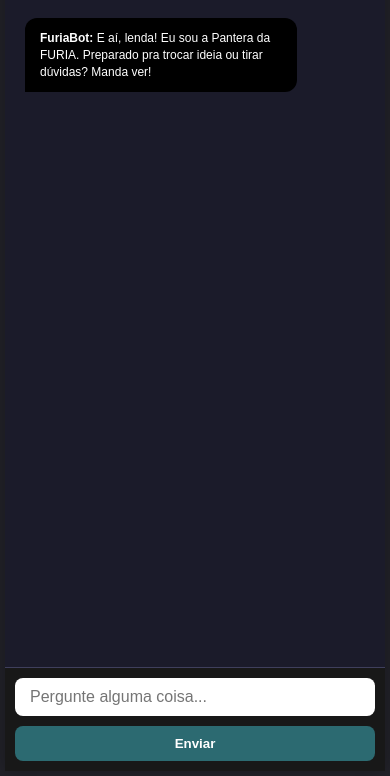
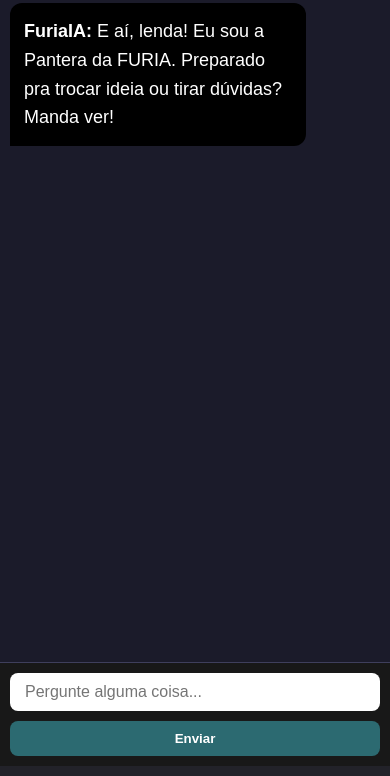
Before and after one commit to Lucasapn2/ChatFuria, a website: page ChatBotFuria/public/index.html in a window 390 px wide. Shown: the part 78-854 px from the top of the page. Drawn offline with nearby package versions, Linux system fonts and the light colour scheme.

Commit message:
ajuste CSS

```diff
--- a/ChatBotFuria/public/css/styles.css
+++ b/ChatBotFuria/public/css/styles.css
@@ -1,30 +1,27 @@
-
 * {
-  overflow-x: hidden;
   box-sizing: border-box;
   margin: 0;
   padding: 0;
 }
 
-body {
+html, body {
   font-family: "Segoe UI", Tahoma, Geneva, Verdana, sans-serif;
   background-color: #0b0b12e6;
   color: white;
   display: flex;
   justify-content: center;
+  align-items: center;
   width: 100%;
-  align-items: center;
-  min-height: 100vh;
-  padding: 40px; /* afasta o conteúdo do topo e das laterais no desktop */
+  height: 100%;
+  overflow: hidden; /* evita scroll global no body */
 }
 
 /* Container principal do chat */
 .chat-container {
   z-index: 999;
-
   width: 100%;
   max-width: 700px;
-  height: 90vh; /* menos que 100vh para não colar nas bordas */
+  height: 90vh;
   display: flex;
   flex-direction: column;
   background-color: #2e2e45;
@@ -42,7 +39,7 @@
   align-items: center;
   justify-content: center;
   gap: 10px;
-  color: #fff;
+  flex-shrink: 0;
 }
 
 .chat-header .logo {
@@ -66,7 +63,6 @@
 /* Caixa de mensagens */
 .chat-box {
   flex: 1;
-  min-height: 0;
   padding: 20px;
   overflow-y: auto;
   scroll-behavior: smooth;
@@ -74,29 +70,37 @@
   flex-direction: column;
   gap: 10px;
   background-color: #04040870;
+
+  /* ✅ este é o único lugar com scroll vertical */
 }
 
-/* Estilo das mensagens */
+/* Mensagens (user e bot) */
 .message {
   max-width: 80%;
   padding: 12px 15px;
   border-radius: 12px;
-  line-height: 1.4;
-  white-space: pre-wrap;
-  word-wrap: break-word;
+  font-size: 17px;
+  line-height: 1.6;
+
+  /* 🔑 sem scroll interno nas mensagens */
+  overflow: visible;
+  white-space: normal;
+  word-break: break-word;
+  overflow-wrap: break-word;
+  display: inline-block;
 }
 
 .user-message {
   align-self: flex-end;
   background-color: #ffffff;
-  color: black;
+  color: #000000;
   border-bottom-right-radius: 0;
 }
 
 .bot-message {
   align-self: flex-start;
   background-color: #000000;
-  color: #fff;
+  color: #ffffff;
   border-bottom-left-radius: 0;
 }
 
@@ -108,6 +112,7 @@
   border-top: 1px solid #3f3f5c;
   gap: 10px;
   flex-wrap: wrap;
+  flex-shrink: 0;
 }
 
 .input-area input {
@@ -136,22 +141,26 @@
   background-color: #009eb3;
 }
 
-/* 🔁 Responsividade para telas pequenas */
-@media (max-width: 600px ) and (min-width: 300px) {
-  body {
-    padding: 5px;
-  }
-
+/* Responsivo */
+@media (max-width: 600px) {
   .chat-container {
+    width: 100%;
     height: 100dvh;
     border-radius: 0;
-    width: 100%;
-
   }
 
   .chat-header span {
     font-size: 22px;
     text-align: center;
+  }
+
+  .chat-box {
+    padding: 10px;
+  }
+
+  .message {
+    font-size: 18px;
+    padding: 14px;
   }
 
   .input-area {
@@ -163,17 +172,19 @@
   .input-area button {
     width: 100%;
   }
+
   #particles-js {
-    display: none; /* Esconde o canvas em telas pequenas */
+    display: none;
   }
 }
 
+/* Partículas (opcional) */
 #particles-js {
   position: fixed;
   top: 0;
   left: 0;
   width: 100%;
   height: 100%;
-  z-index: 0; /* atrás de tudo */
-  pointer-events: none; /* permite clicar nos elementos acima */
+  z-index: 0;
+  pointer-events: none;
 }
--- a/ChatBotFuria/public/index.html
+++ b/ChatBotFuria/public/index.html
@@ -21,7 +21,7 @@
     <div class="chat-container">
       <div class="chat-header">
         <img src="/imgs/logo.png" alt="Logo FURIA" class="logo" />
-        <span>Furia</span>
+        <span>Furia IA</span>
       </div>
 
       <div class="chat-box" id="chatBox" role="log"></div>
--- a/ChatBotFuria/public/js/chatFrontend.js
+++ b/ChatBotFuria/public/js/chatFrontend.js
@@ -13,7 +13,7 @@
       function animateBotMessage(text) {
         const messageDiv = document.createElement("div");
         messageDiv.className = "message bot-message";
-        messageDiv.innerHTML = `<b>FuriaBot:</b> `;
+        messageDiv.innerHTML = `<b>FuriaIA:</b> `;
         chatBox.appendChild(messageDiv);
         chatBox.scrollTop = chatBox.scrollHeight;
 
```
